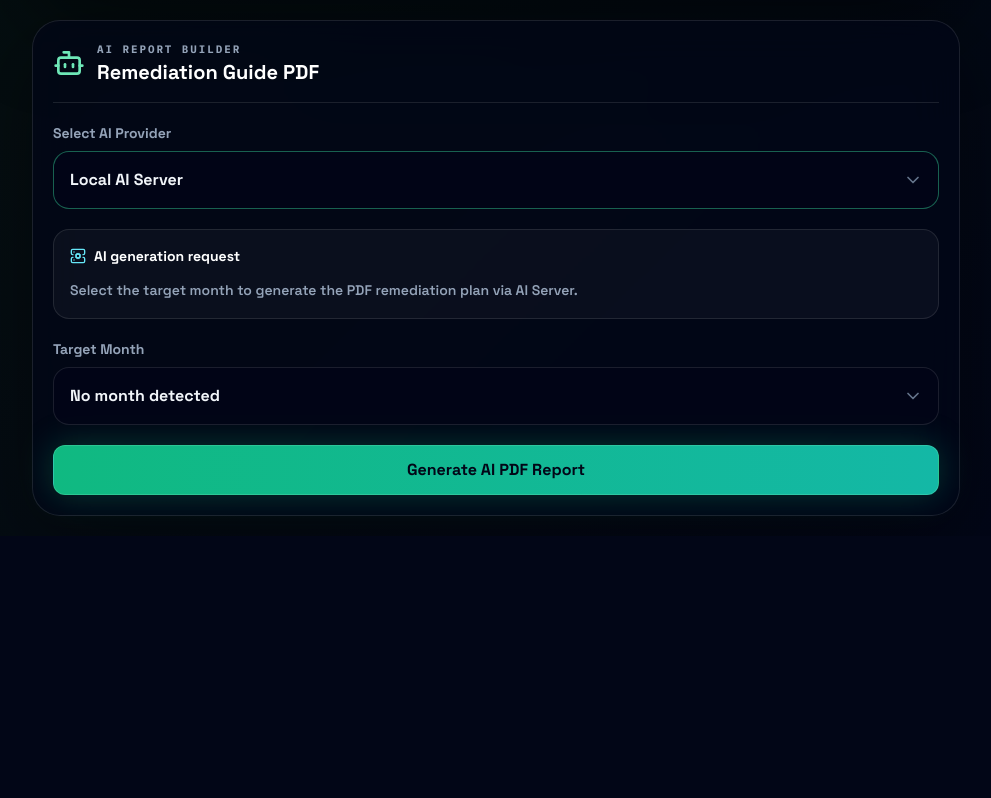
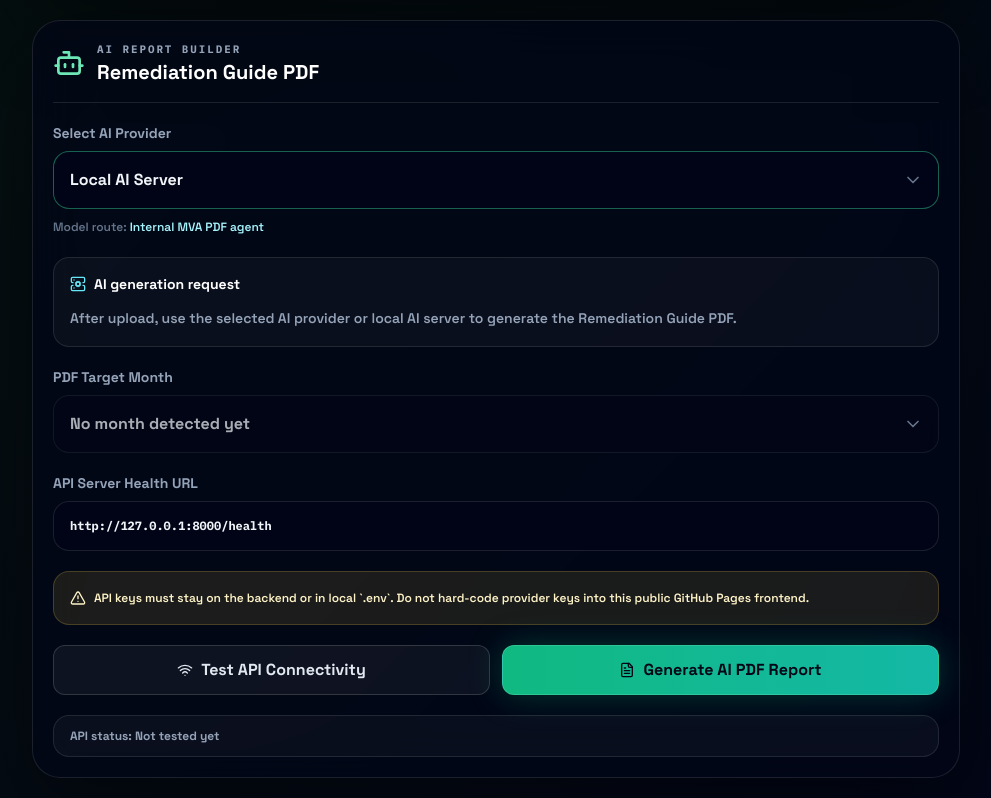
Before and after one commit to DrHayabusa/unified-tool, a React (Vite) app in the folder react-ui/: page / in a window 1280 px wide. Shown: the part 1751-2549 px from the top of the page, without its empty margins (288-1279 px from the left). Before the commit the page ends 2287 px from the top, so only its background shows below. Built offline with nearby package versions, Linux system fonts and the light colour scheme.

Commit message:
Add monthly PDF API connectivity controls

```diff
--- a/react-ui/src/components/AiReportBuilder.jsx
+++ b/react-ui/src/components/AiReportBuilder.jsx
@@ -1,8 +1,86 @@
-import { Bot, ChevronDown, ServerCog } from "lucide-react";
+import { useState } from "react";
+import { AlertTriangle, Bot, ChevronDown, FileText, ServerCog, Wifi } from "lucide-react";
 
-const providers = ["Local AI Server", "NVIDIA NIM", "Groq", "OpenRouter", "Template Only"];
+const providers = [
+  {
+    name: "Local AI Server",
+    helper: "Recommended for production. Keeps keys on your internal server.",
+    model: "Internal MVA PDF agent",
+    healthUrl: "http://127.0.0.1:8000/health",
+  },
+  {
+    name: "NVIDIA NIM",
+    helper: "Use through backend only. Do not expose NVIDIA_API_KEY in browser code.",
+    model: "nvidia/nemotron-3-ultra-550b-a55b",
+    healthUrl: "http://127.0.0.1:8000/health/nvidia",
+  },
+  {
+    name: "Groq",
+    helper: "Optional backend provider route.",
+    model: "Backend configured model",
+    healthUrl: "http://127.0.0.1:8000/health/groq",
+  },
+  {
+    name: "OpenRouter",
+    helper: "Optional backend provider route.",
+    model: "Backend configured model",
+    healthUrl: "http://127.0.0.1:8000/health/openrouter",
+  },
+  {
+    name: "Template Only",
+    helper: "Generate without AI provider calls.",
+    model: "No external model",
+    healthUrl: "",
+  },
+];
 
-export function AiReportBuilder({ selectedMonth, onMonthChange, monthOptions, compact = false }) {
+export function AiReportBuilder({ selectedMonth, onMonthChange, monthOptions = [], compact = false, workflow = "adhoc" }) {
+  const [selectedProvider, setSelectedProvider] = useState(providers[0].name);
+  const provider = providers.find((item) => item.name === selectedProvider) ?? providers[0];
+  const [healthUrl, setHealthUrl] = useState(provider.healthUrl);
+  const [connectionState, setConnectionState] = useState({ status: "idle", message: "Not tested yet" });
+  const hasMonths = monthOptions.length > 0 && !monthOptions.includes("No month detected");
+  const targetMonth = selectedMonth || (hasMonths ? monthOptions[monthOptions.length - 1] : "");
+  const isMonthly = workflow === "monthly";
+
+  const handleProviderChange = (event) => {
+    const nextProvider = providers.find((item) => item.name === event.target.value) ?? providers[0];
+    setSelectedProvider(nextProvider.name);
+    setHealthUrl(nextProvider.healthUrl);
+    setConnectionState({ status: "idle", message: "Not tested yet" });
+  };
+
+  const testConnectivity = async () => {
+    if (!healthUrl) {
+      setConnectionState({ status: "warn", message: "Template mode does not require an API server." });
+      return;
+    }
+
+    setConnectionState({ status: "testing", message: "Testing API server..." });
+
+    const controller = new AbortController();
+    const timeout = window.setTimeout(() => controller.abort(), 6000);
+
+    try {
+      const response = await fetch(healthUrl, {
+        method: "GET",
+        signal: controller.signal,
+      });
+
+      setConnectionState({
+        status: response.ok ? "success" : "error",
+        message: response.ok ? `Connected: ${response.status}` : `Server responded with ${response.status}`,
+      });
+    } catch (error) {
+      setConnectionState({
+        status: "error",
+        message: "Could not reach API server. Check URL, CORS, VPN, and whether the backend is running.",
+      });
+    } finally {
+      window.clearTimeout(timeout);
+    }
+  };
+
   return (
     <section className="cyber-panel rounded-[1.75rem] p-5">
       <div className="mb-5 flex items-center gap-3 border-b border-white/10 pb-4">
@@ -17,13 +95,20 @@ export function AiReportBuilder({ selectedMonth, onMonthChange, monthOptions, co
         <label className="block">
           <span className="mb-2 block text-sm font-bold text-slate-400">Select AI Provider</span>
           <div className="relative">
-            <select className="w-full appearance-none rounded-2xl border border-emerald-400/45 bg-slate-950/80 px-4 py-4 font-bold text-slate-100 outline-none">
+            <select
+              value={selectedProvider}
+              onChange={handleProviderChange}
+              className="w-full appearance-none rounded-2xl border border-emerald-400/45 bg-slate-950/80 px-4 py-4 font-bold text-slate-100 outline-none"
+            >
               {providers.map((provider) => (
-                <option key={provider}>{provider}</option>
+                <option key={provider.name}>{provider.name}</option>
               ))}
             </select>
             <ChevronDown className="pointer-events-none absolute right-4 top-1/2 h-5 w-5 -translate-y-1/2 text-slate-500" />
           </div>
+          <p className="mt-2 text-xs font-semibold leading-5 text-slate-500">
+            Model route: <span className="text-cyan-200">{provider.model}</span>
+          </p>
         </label>
 
         <div className="rounded-2xl border border-white/10 bg-white/[0.035] p-4">
@@ -32,43 +117,86 @@ export function AiReportBuilder({ selectedMonth, onMonthChange, monthOptions, co
             AI generation request
           </p>
           <p className="text-sm font-semibold leading-6 text-slate-400">
-            Select the target month to generate the PDF remediation plan via AI Server.
+            {isMonthly
+              ? "Select the PDF target month, test backend connectivity, then generate the Remediation Guide through the AI server."
+              : "After upload, use the selected AI provider or local AI server to generate the Remediation Guide PDF."}
           </p>
         </div>
 
         <label className="block">
-          <span className="mb-2 block text-sm font-bold text-slate-400">Target Month</span>
+          <span className="mb-2 block text-sm font-bold text-slate-400">PDF Target Month</span>
           <div className="relative">
             <select
-              value={selectedMonth}
+              value={targetMonth}
               onChange={(event) => onMonthChange(event.target.value)}
+              disabled={!hasMonths}
               className="w-full appearance-none rounded-2xl border border-white/10 bg-slate-950/80 px-4 py-4 font-bold text-slate-100 outline-none"
             >
-              {monthOptions.map((month) => (
-                <option key={month}>{month}</option>
-              ))}
+              {hasMonths ? (
+                monthOptions.map((month) => <option key={month}>{month}</option>)
+              ) : (
+                <option value="">No month detected yet</option>
+              )}
             </select>
             <ChevronDown className="pointer-events-none absolute right-4 top-1/2 h-5 w-5 -translate-y-1/2 text-slate-500" />
           </div>
         </label>
 
+        <label className="block">
+          <span className="mb-2 block text-sm font-bold text-slate-400">API Server Health URL</span>
+          <input
+            value={healthUrl}
+            onChange={(event) => setHealthUrl(event.target.value)}
+            placeholder="https://your-mva-api.example.com/health"
+            className="w-full rounded-2xl border border-white/10 bg-slate-950/80 px-4 py-4 font-mono text-xs font-bold text-slate-100 outline-none"
+          />
+        </label>
+
+        <div className="rounded-2xl border border-amber-300/20 bg-amber-300/10 p-4">
+          <p className="flex items-start gap-2 text-xs font-semibold leading-5 text-amber-100">
+            <AlertTriangle className="mt-0.5 h-4 w-4 shrink-0" />
+            API keys must stay on the backend or in local `.env`. Do not hard-code provider keys into this public GitHub Pages frontend.
+          </p>
+        </div>
+
         {!compact && (
           <div className="grid gap-3">
             {providers.slice(0, 3).map((provider, index) => (
-              <div key={provider} className="flex items-center gap-3">
+              <div key={provider.name} className="flex items-center gap-3">
                 <span className={`h-4 w-4 rounded-full border ${index === 0 ? "border-emerald-400 bg-emerald-400/80" : "border-slate-500"}`} />
                 <div>
-                  <p className="font-bold text-slate-200">{provider}</p>
-                  <p className="text-xs font-semibold text-slate-500">{index === 0 ? "Use your on-premise AI" : "Optional provider route"}</p>
+                  <p className="font-bold text-slate-200">{provider.name}</p>
+                  <p className="text-xs font-semibold text-slate-500">{provider.helper}</p>
                 </div>
               </div>
             ))}
           </div>
         )}
 
-        <button type="button" className="neon-button w-full">
-          Generate AI PDF Report
-        </button>
+        <div className="grid gap-3 sm:grid-cols-2">
+          <button type="button" onClick={testConnectivity} className="ghost-button flex items-center justify-center gap-2">
+            <Wifi className="h-4 w-4" />
+            Test API Connectivity
+          </button>
+          <button type="button" className="neon-button flex items-center justify-center gap-2">
+            <FileText className="h-4 w-4" />
+            Generate AI PDF Report
+          </button>
+        </div>
+
+        <div
+          className={`rounded-2xl border px-4 py-3 text-xs font-bold ${
+            connectionState.status === "success"
+              ? "border-emerald-300/30 bg-emerald-400/10 text-emerald-200"
+              : connectionState.status === "error"
+                ? "border-red-300/30 bg-red-400/10 text-red-200"
+                : connectionState.status === "testing"
+                  ? "border-cyan-300/30 bg-cyan-400/10 text-cyan-200"
+                  : "border-white/10 bg-white/[0.035] text-slate-400"
+          }`}
+        >
+          API status: {connectionState.message}
+        </div>
       </div>
     </section>
   );
--- a/react-ui/src/components/MonthlyComparison.jsx
+++ b/react-ui/src/components/MonthlyComparison.jsx
@@ -98,15 +98,18 @@ export function MonthlyComparison({ uploaded, onUpload, selectedSource, selected
         </div>
 
         <div className="flex flex-wrap items-center gap-3">
+          <label className="flex items-center gap-2 rounded-xl border border-white/10 bg-slate-900 px-3 py-2">
+            <span className="text-xs font-black uppercase tracking-[0.14em] text-slate-500">PDF Month</span>
             <select
               value={selectedMonth}
               onChange={(event) => onMonthChange(event.target.value)}
-            className="rounded-xl border border-white/10 bg-slate-900 px-3 py-3 text-sm font-bold text-slate-200 outline-none"
+              className="bg-transparent py-1 text-sm font-bold text-slate-200 outline-none"
             >
               {monthOptions.map((month) => (
                 <option key={month}>{month}</option>
               ))}
             </select>
+          </label>
           <button type="button" className="ghost-button flex items-center gap-2 py-3">
             <Download className="h-4 w-4" />
             Download Excel
@@ -176,7 +179,7 @@ export function MonthlyComparison({ uploaded, onUpload, selectedSource, selected
           </div>
         </article>
 
-        <AiReportBuilder selectedMonth={selectedMonth} onMonthChange={onMonthChange} monthOptions={monthOptions} />
+        <AiReportBuilder selectedMonth={selectedMonth} onMonthChange={onMonthChange} monthOptions={monthOptions} workflow="monthly" />
       </div>
 
       <div className="mt-4 flex flex-wrap gap-2 border-b border-white/10">
```
Also changed, not shown: 4 other files (tests, documents, lock files or other folders). Lines whose indentation alone changed are shown as unchanged.
